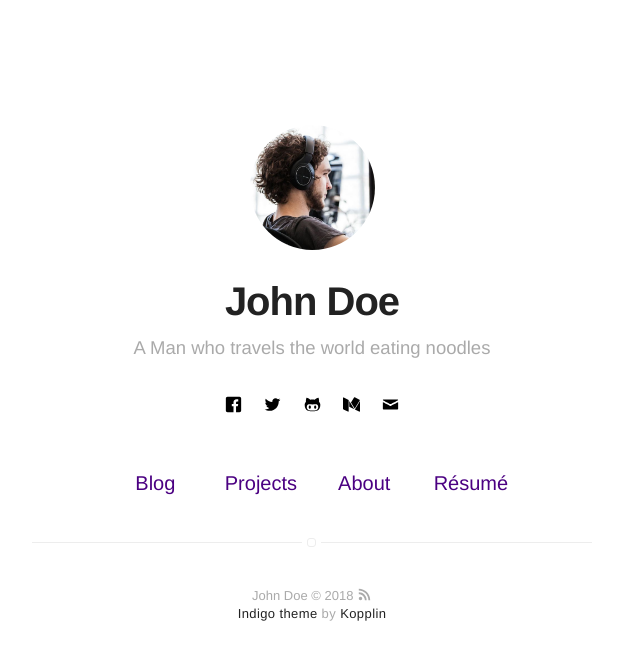
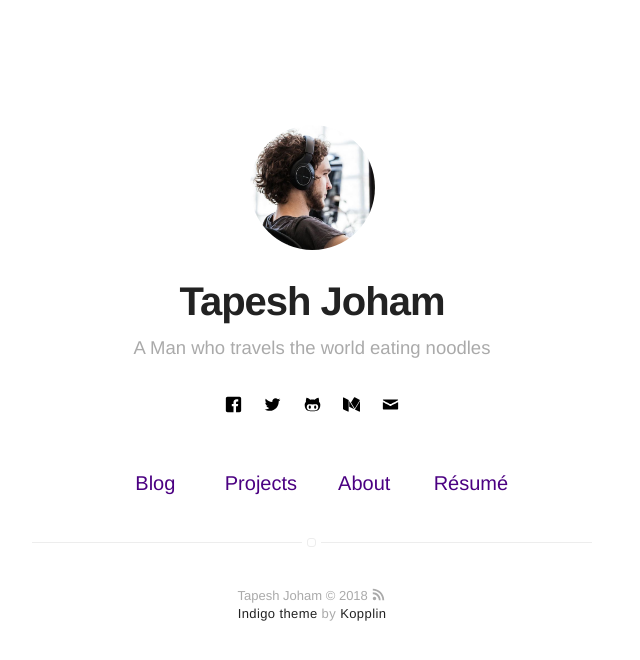
Before and after one commit to tapeshjoham/tapeshjoham.github.io, a Jekyll site: the page built from index.html, in a window 1280 px wide. Shown: the top 660 px of the page, without its empty margins (328-968 px from the left). Built offline with Jekyll 4.4.1, drawn with Linux system fonts in a browser that asks for light colours.

Commit message:
Update _config.yml

```diff
--- a/_config.yml
+++ b/_config.yml
@@ -1,5 +1,5 @@
 # main text of home
-name: John Doe
+name: Tapesh Joham
 bio: A Man who travels the world eating noodles
 
 # twitter summary info
```
